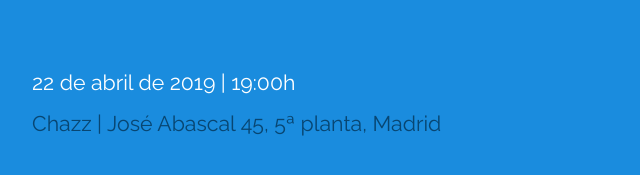
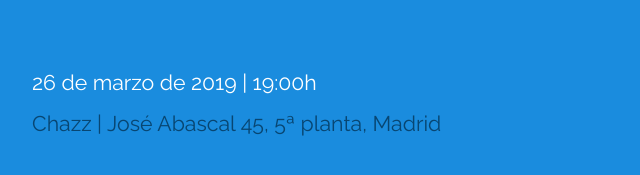
Before and after one commit to chazzdesign/futures-poster, a website: page views/index.html in a window 1280 px wide. Shown: the part 469-644 px from the top of the page, 208-848 px from the left. Drawn offline with Linux system fonts and the light colour scheme; no server answers.

Commit message:
Updates date

```diff
--- a/views/index.html
+++ b/views/index.html
@@ -1,12 +1,3 @@
-<!-- This is a static file -->
-<!-- served from your routes in server.js -->
-
-<!-- You might want to try something fancier: -->
-<!-- html/nunjucks docs: https://mozilla.github.io/nunjucks/ -->
-<!-- pug: https://pugjs.org/ -->
-<!-- haml: http://haml.info/ -->
-<!-- hbs(handlebars): http://handlebarsjs.com/ -->
-
 <!DOCTYPE html>
 <html lang="en">
   <head>
@@ -23,7 +14,7 @@
     <div class="Container">
       <span class="Event">Madrid Speculative Futures</span>
       <h1 class="Title">The future is <button class="Button" data-js="future">bright</button></h1>
-      <span class="Date">22 de abril de 2019 | 19:00h</span>
+      <span class="Date">26 de marzo de 2019 | 19:00h</span>
       <span class="Address">Chazz | José Abascal 45, 5ª planta, Madrid</span>
     </div>
   </body>
```
